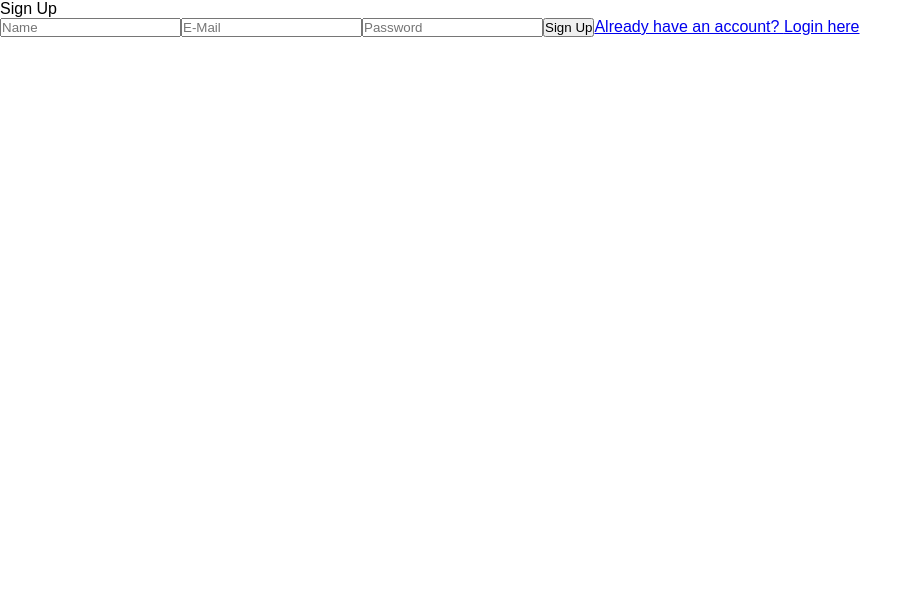
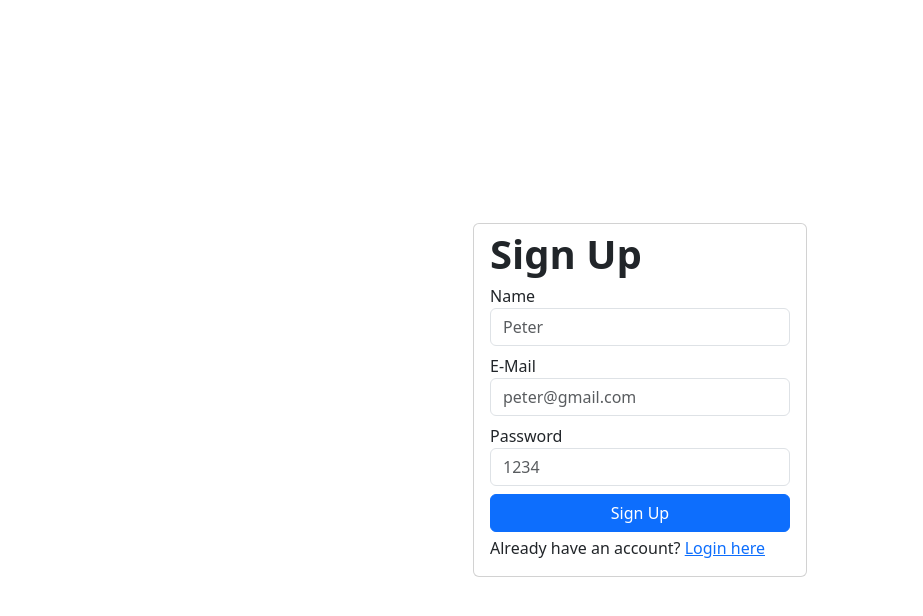
Before and after one commit to Fusraumspinne/chat, a Next.js app: page /signup in a window 1280 px wide. Shown: the top 616 px of the page, without its empty margins (0-923 px from the left). Built offline with nearby package versions, Linux system fonts and the light colour scheme; no server answers.

Commit message:
login design

```diff
--- a/app/globals.css
+++ b/app/globals.css
@@ -7,3 +7,19 @@ body {
   padding: 0;
   margin: 0;
 }
+
+.container_form{
+  width: 300px;
+}
+
+.border_radius{
+  border-radius: 0.375rem;
+}
+
+.w_100{
+  width: 100%;
+}
+
+.h_100{
+  height: 100%;
+}
--- a/app/layout.js
+++ b/app/layout.js
@@ -1,5 +1,6 @@
 import { AuthProvider } from "@/app/provider"
 import "./globals.css";
+import 'bootstrap/dist/css/bootstrap.min.css';
 
 export const metadata = {
   title: "Chat-App",
--- a/app/signup/page.jsx
+++ b/app/signup/page.jsx
@@ -26,23 +26,23 @@ function SignUp() {
     const handleSubmit = async (e) => {
         e.preventDefault()
 
-        if(!name || !email || !password) {
+        if (!name || !email || !password) {
             setError("All Fields are required")
             return
         }
 
-        try{
+        try {
             const resUserExists = await fetch("api/userExists", {
                 method: "POST",
                 heades: {
                     "Content-Type": "application/json,"
                 },
-                body: JSON.stringify({email})
+                body: JSON.stringify({ email })
             })
 
-            const {user} = await resUserExists.json()
+            const { user } = await resUserExists.json()
 
-            if(user){
+            if (user) {
                 setError("User already exists")
                 return
             }
@@ -57,7 +57,7 @@ function SignUp() {
                 })
             })
 
-            if(resUserCreate.ok){
+            if (resUserCreate.ok) {
                 const form = e.target
                 form.reset()
                 router.push("/")
@@ -65,28 +65,44 @@ function SignUp() {
             else {
                 console.log("Creating user failed")
             }
-        } catch (error){
+        } catch (error) {
             console.log("Error during user creation: ", error)
         }
     }
 
-  return (
-    <div>
-      <p>Sign Up</p>
+    return (
+        <div className="d-flex flex-column align-items-center justify-content-center vh-100">
+            <div className="card px-3">
+                <div className="fs-1 fw-semibold container_form">
+                    Sign Up
+                </div>
 
-      <form onSubmit={handleSubmit}>
-        <p>{error}</p>
+                <form onSubmit={handleSubmit} className="d-flex flex-column container_form">
+                    {error ? (
+                        <div
+                            className="fw-bold mb-2 p-2 text-light border_radius border border-1 border-danger"
+                            style={{ backgroundColor: "rgba(220, 53, 69, 0.75)" }}
+                        >
+                            {error}
+                        </div>
+                    ) : (
+                        <div></div>
+                    )}
 
-        <InputField placeholder={"Name"} onchange={e => setName(e.target.value)}/>
-        <InputField placeholder={"E-Mail"} onchange={e => setEmail(e.target.value)}/>
-        <InputField placeholder={"Password"} onchange={e => setPassword(e.target.value)}/>
+                    <InputField classname={"w_100 mb-2"} placeholder={"Peter"} onchange={e => setName(e.target.value)} type={"text"} label={"Name"} />
+                    <InputField classname={"w_100 mb-2"} placeholder={"peter@gmail.com"} onchange={e => setEmail(e.target.value)} type={"text"} label={"E-Mail"} />
+                    <InputField classname={"w_100 mb-2"} placeholder={"1234"} onchange={e => setPassword(e.target.value)} type={"password"} label={"Password"} />
 
-        <Button text={"Sign Up"}/>
+                    <Button text={"Sign Up"} />
 
-        <Link href={"/"}>Already have an account? <span>Login here</span></Link>
-      </form>
-    </div>
-  )
+                    <Link href={"/"} className="text-decoration-none text-dark mt-1 mb-3">
+                        Already have an account? {" "}
+                        <span className="text-decoration-underline text-primary">Login here</span>
+                    </Link>
+                </form>
+            </div>
+        </div>
+    )
 }
 
 export default SignUp
--- a/components/Button.jsx
+++ b/components/Button.jsx
@@ -1,8 +1,8 @@
 import React from 'react'
 
-function Button({text, onclick}) {
+function Button({text, onclick, classname}) {
   return (
-    <button onClick={onclick}>{text}</button>
+    <button className={classname + " btn btn-primary"} onClick={onclick}>{text}</button>
   )
 }
 
--- a/components/InputField.jsx
+++ b/components/InputField.jsx
@@ -1,8 +1,11 @@
 import React from 'react'
 
-function InputField({placeholder, onchange}) {
+function InputField({placeholder, onchange, type, classname, label}) {
   return (
-    <input type="text" placeholder={placeholder} onChange={onchange}/>
+    <div>
+      <div>{label}</div>
+      <input className={classname + " form-control"} placeholder={placeholder} onChange={onchange} type={type}/>
+    </div>
   )
 }
 
--- a/package.json
+++ b/package.json
@@ -10,6 +10,7 @@
   },
   "dependencies": {
     "bcryptjs": "^2.4.3",
+    "bootstrap": "^5.3.3",
     "mongoose": "^8.8.0",
     "next": "15.0.3",
     "next-auth": "^4.24.10",
```
Also changed, not shown: app/page.jsx (+30 -13 lines), 1 other file (tests, documents, lock files or other folders).
